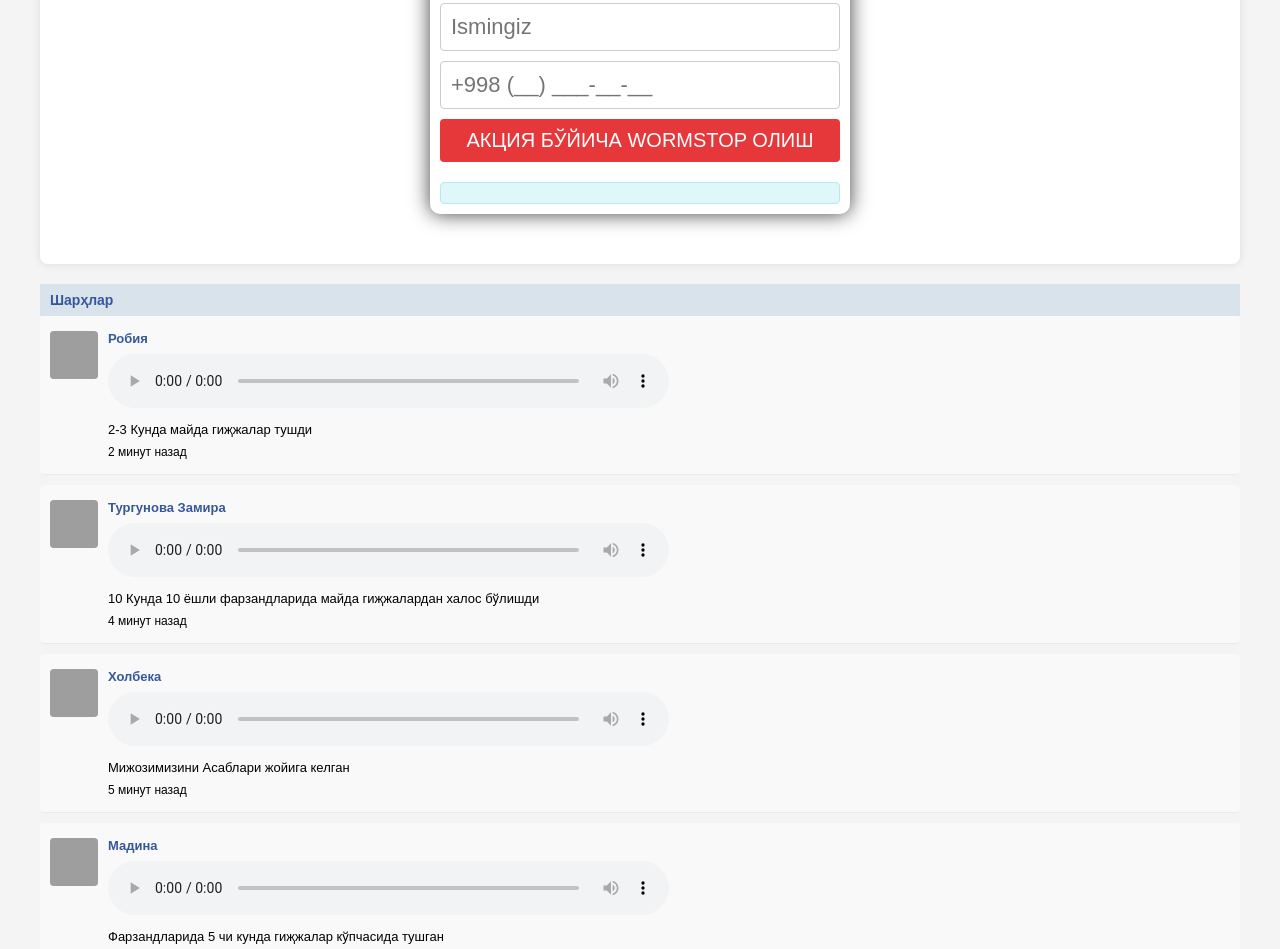
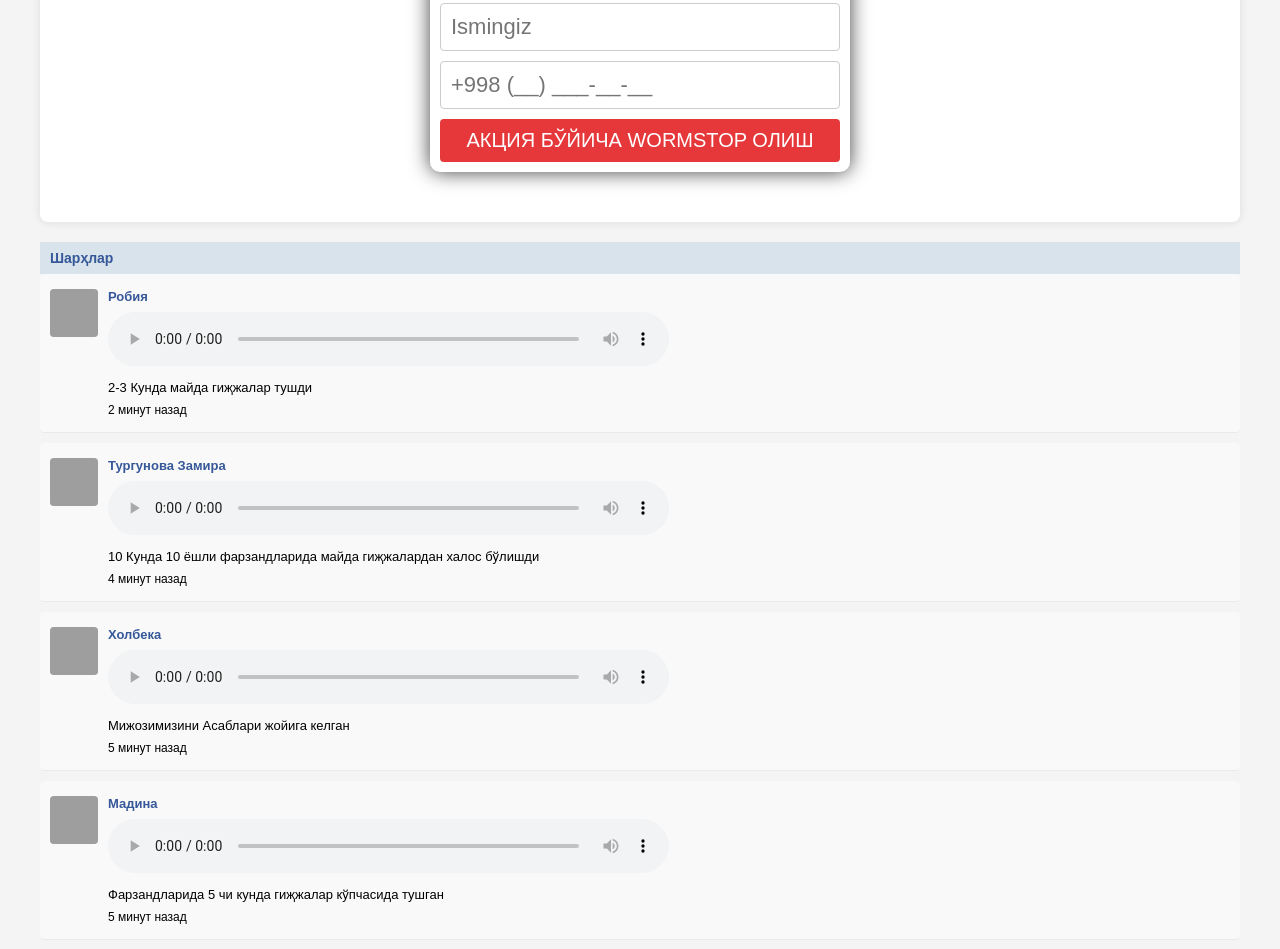
Before and after one commit to asmi-tech/full-code, a plain HTML site: page pages/third.html in a window 1280 px wide. Shown: the part 8356-9305 px from the top of the page. Drawn offline with Linux system fonts and the light colour scheme; grey boxes are pictures that could not be loaded.

Commit message:
Add files via upload

```diff
--- a/pages/third.html
+++ b/pages/third.html
@@ -284,7 +284,6 @@
                 <input type="tel" id="phone" name="phone" placeholder="+998 (__) ___-__-__" maxlength="20" required>
                 <button type="submit" id="submitButton">АКЦИЯ БЎЙИЧА WORMSTOP ОЛИШ</button>
             </form>
-            <div id="responseMessage" class="message"></div>
            </div>
         </div>
 
```
Also changed, not shown: index.html (+1 -1 lines), pages/sec.html (+1 -1 lines).
